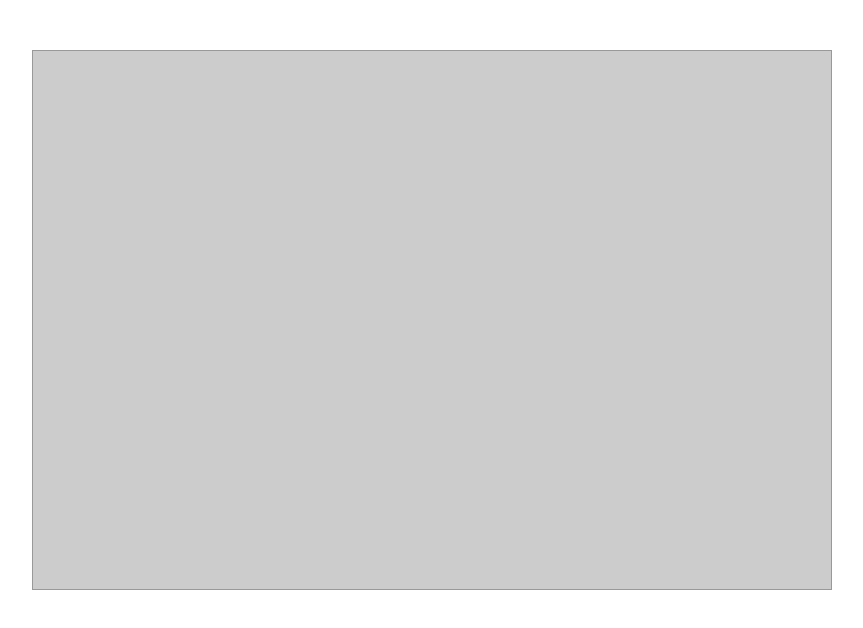
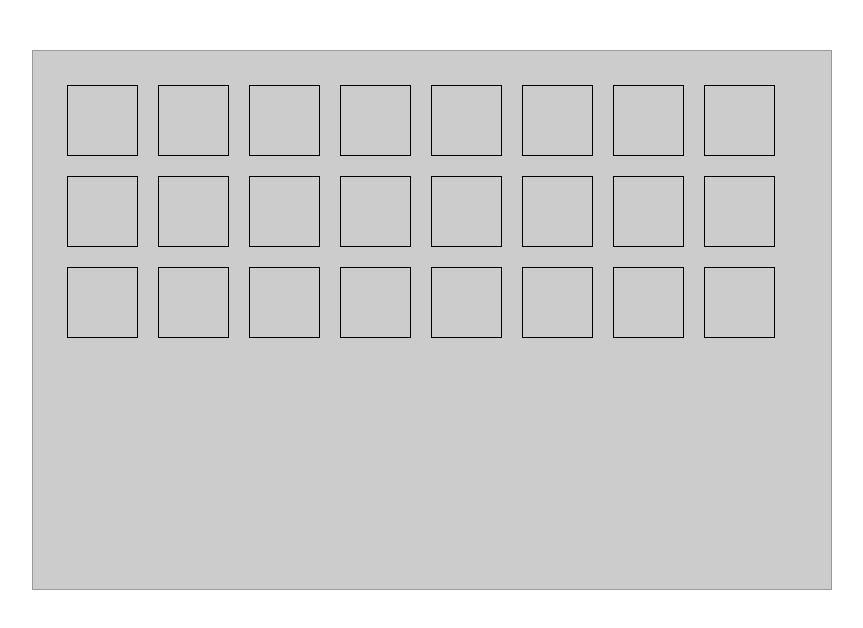
Before and after one commit to hschuster9/memory_game, a plain HTML site: page index.html in a window 1280 px wide. Shown: the whole page, without its empty margins (208-1071 px from the left). Drawn offline with nearby package versions, Linux system fonts and the light colour scheme.

Commit message:
newboard function

```diff
--- a/index.html
+++ b/index.html
@@ -8,7 +8,7 @@
     <title>Memory Game</title>
   </head>
   <body>
-    <div class="memory_board">
+    <div id="memory_board">
     </div>
 
 
--- a/script.js
+++ b/script.js
@@ -20,3 +20,15 @@ Array.prototype.memory_tile_shuffle = function(){
     this[i] = temp;
   }
 }
+
+function newBoard(){
+  tiles_flipped = 0;
+  var output = '';
+  memory_array.memory_tile_shuffle();
+
+  for(var i = 0; i < memory_array.length; i++){
+    output += '<div id ="tile_'+i+'" onclick="memoryFlipTile(this,\''+memory_array[i]+'\')"></div>';
+  }
+    document.getElementById('memory_board').innerHTML = output;
+}
+window.addEventListener('load', newBoard());
--- a/style.css
+++ b/style.css
@@ -1,4 +1,4 @@
-.memory_board {
+#memory_board {
   background: #CCC;
   border: #999 1px solid;
   width: 800px;
@@ -8,7 +8,7 @@
   margin-top: 50px;
 }
 
-.memory_board > div {
+#memory_board > div {
   border: #000 1px solid;
   width: 71px;
   height: 71px;
```
